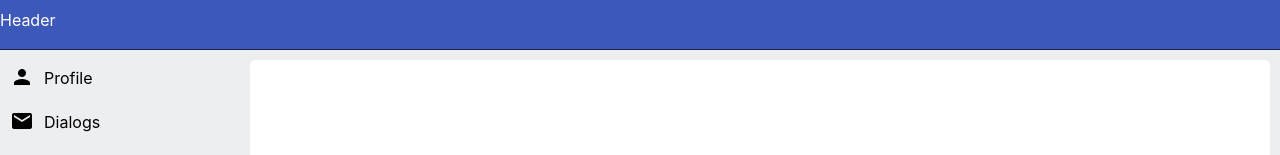
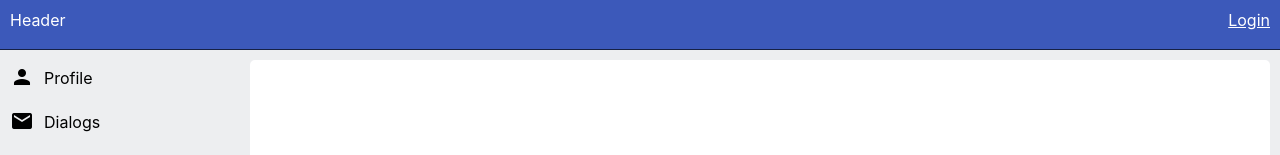
Before and after one commit to vadimnevinskiy/kama, a React (Create React App) app: page / in a window 1280 px wide. Shown: the top 155 px of the page. Built offline with nearby package versions, Linux system fonts and the light colour scheme; no server answers.

Commit message:
L#61 AUTH: Created auth-reducer.js, HeaderComponent.Jsx

```diff
--- a/src/App.js
+++ b/src/App.js
@@ -1,7 +1,7 @@
 import './App.css';
 import React from 'react';
 import {Route} from 'react-router-dom';
-import Header from './components/Header/Header';
+import HeaderContainer from "./components/Header/HeaderContainer";
 import Footer from './components/Footer/Footer';
 import News from './components/News/News';
 import Music from './components/Music/Music';
@@ -14,10 +14,11 @@ import ProfileContainer from './components/Profile/ProfileContainer';
 
 
 
+
 const App = (props) => {
     return (
         <div className='app-wrapper'>
-            <Header/>
+            <HeaderContainer />
             <SidebarContainer />
             {/*<Sidebar sidebar={props.state.sidebar}/>*/}
             <div className="app-wrapper-content">
--- a/src/components/Header/Header.jsx
+++ b/src/components/Header/Header.jsx
@@ -1,11 +1,22 @@
 import React from 'react';
 import classes from './Header.module.css';
+import {NavLink} from "react-router-dom";
 
-const Header = () => {
+const Header = (props) => {
     return (
         <header className={classes.header}>
             <div className={classes.container}>
                 Header
+                <div className={classes.loginBlock}>
+                    {
+                        props.isAuth === true ?
+                            props.login :
+                            <NavLink to={"/login"}>
+                                Login
+                            </NavLink>
+                    }
+
+                </div>
             </div>
         </header>
     );
--- a/src/components/Header/Header.module.css
+++ b/src/components/Header/Header.module.css
@@ -4,8 +4,14 @@
     border-bottom: 1px solid #162145;
     margin-bottom: 10px;
     color: #ffffff;
-    padding: 10px 0px 0px 0px;
+    padding: 10px 10px 0px;
 }
 .container{
     margin: 0px auto;
 }
+.loginBlock{
+    float: right;
+}
+.loginBlock a{
+    color: #ffffff;
+}
--- /dev/null
+++ b/src/components/Header/HeaderContainer.jsx
@@ -0,0 +1,36 @@
+import React from 'react';
+import * as axios from "axios";
+import Header from "./Header";
+import {connect} from "react-redux";
+import {setAuthUserData} from "../../redux/auth-reducer";
+
+
+class HeaderContainer extends React.Component {
+    componentDidMount() {
+        // this.props.toogleIsFetching(true);
+        axios.get(`https://social-network.samuraijs.com/api/1.0/auth/me`, {
+            withCredentials: true
+        })
+            .then(responce => {
+                if(responce.data.resultCode === 0){
+                    let {id, login, email} = responce.data.data;
+                    this.props.setAuthUserData(id, email, login);
+                }
+            });
+    }
+    render() {
+        return (
+            <Header {...this.props} />
+        );
+    }
+
+}
+
+const mapStateToProps = (state) => {
+    return {
+        isAuth: state.auth.isAuth,
+        login: state.auth.login
+    }
+}
+
+export default connect(mapStateToProps, {setAuthUserData})(HeaderContainer);
--- /dev/null
+++ b/src/redux/auth-reducer.js
@@ -0,0 +1,50 @@
+const SET_USER_DATA = 'SET_USER_DATA';
+const TOOGLE_IS_FETCHING = 'TOOGLE_IS_FETCHING';
+
+let initialState = {
+    userId: null,
+    email: null,
+    login: null,
+    isAuth: false,
+    isFetching: false
+};
+
+const authReducer = (state = initialState, action) => {
+    switch (action.type) {
+        case SET_USER_DATA:
+            return {
+                ...state,
+                ...action.data,
+                isAuth: true
+            }
+        case TOOGLE_IS_FETCHING:
+            return { ...state, isFetching: action.isFetching }
+        default:
+            return state;
+    }
+
+}
+
+
+
+export const setAuthUserData = (userId, email, login) => {
+    return {
+        type: SET_USER_DATA,
+        data: {
+            userId,
+            email,
+            login
+        }
+    }
+}
+
+
+export const toogleIsFetching = (isFetching) => {
+    return {
+        type: TOOGLE_IS_FETCHING,
+        isFetching: isFetching
+    }
+}
+
+
+export default authReducer;
--- a/src/redux/redux-store.js
+++ b/src/redux/redux-store.js
@@ -3,12 +3,14 @@ import profileReducer from "./profile-reducer";
 import dialogsReducer from "./dialogs-reducer";
 import sidebarReducer from "./sidebar-reducer";
 import usersReducer from "./users-reducer";
+import authReducer from "./auth-reducer";
 
 let reducers = combineReducers({
     profilePage: profileReducer,
     dialogs: dialogsReducer,
     sidebar: sidebarReducer,
-    usersPage: usersReducer
+    usersPage: usersReducer,
+    auth: authReducer
 });
 
 let store = createStore(reducers);
```
Also changed, not shown: 1 other file (tests, documents, lock files or other folders).
